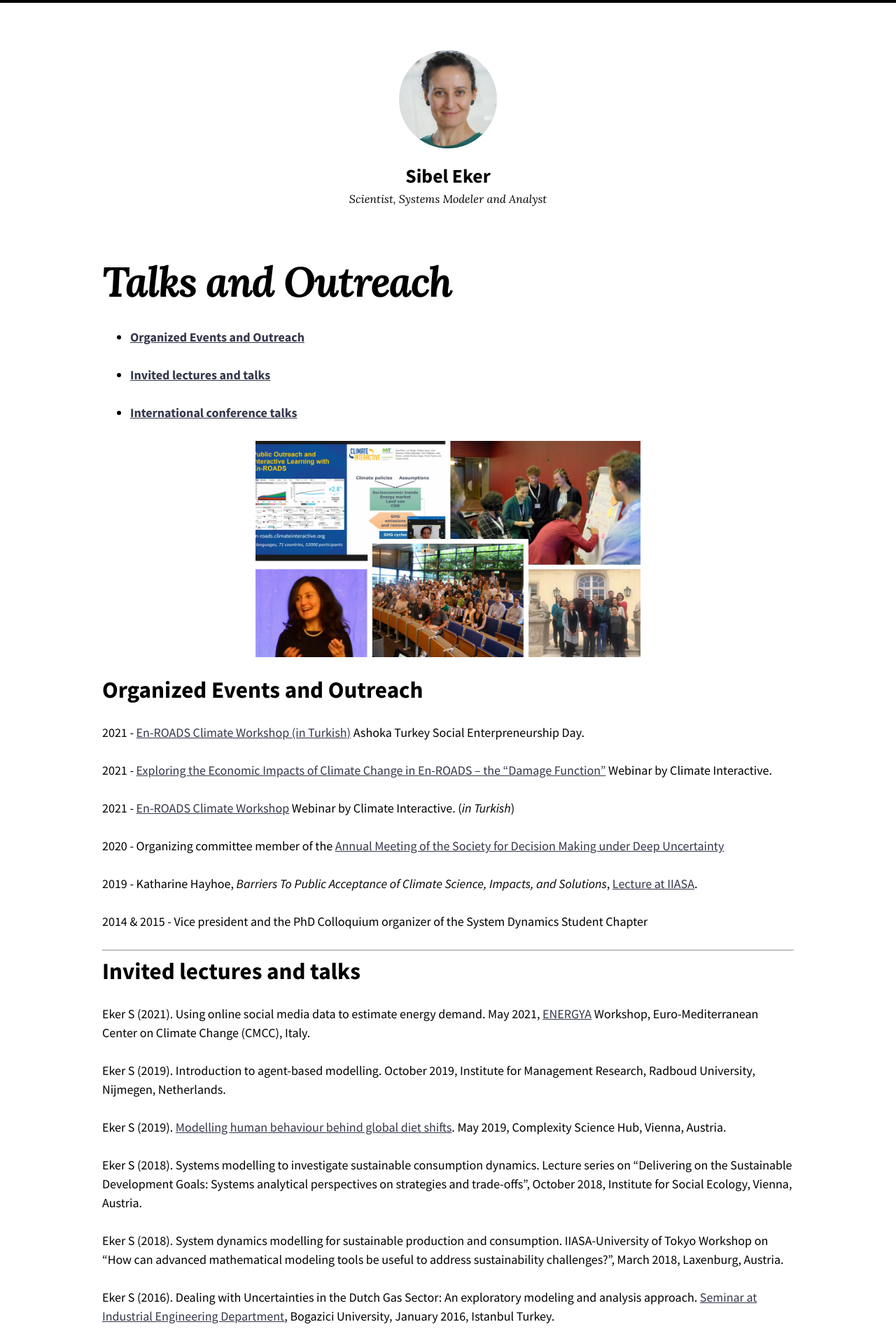
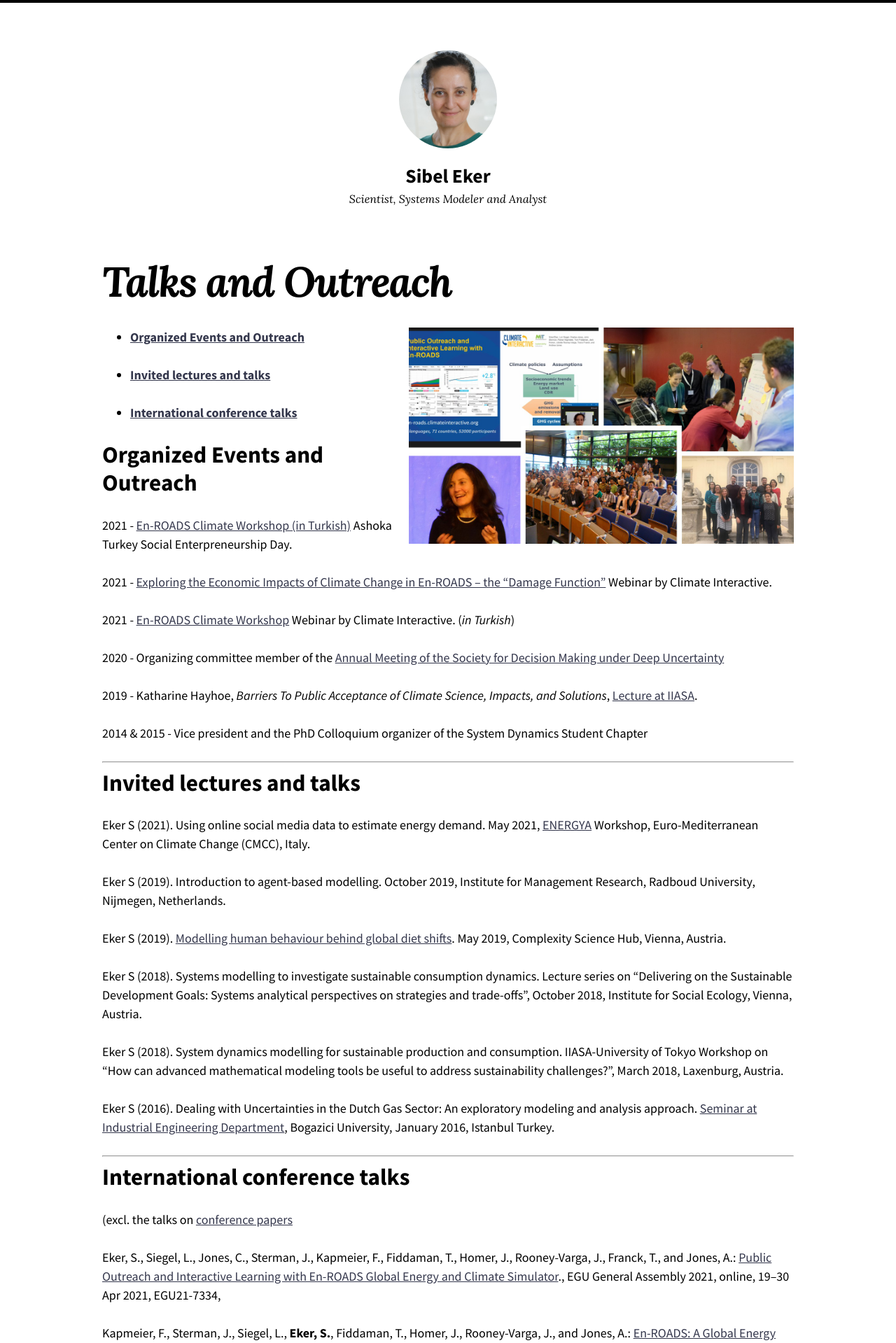
Before and after one commit to sibeleker/sibeleker.github.io, a Jekyll site: the page built from outreach.md, in a window 1280 px wide. Shown: the top 1919 px of the page at 70% size. Built offline with Jekyll 4.4.1, drawn with Linux system fonts in a browser that asks for light colours; nearby versions of some CDN libraries.

Commit message:
Update outreach.md

```diff
--- a/outreach.md
+++ b/outreach.md
@@ -3,14 +3,16 @@ title: Talks and Outreach
 layout: page
 ---
 
+![right-aligned-image](/images/outreach.jpg){: .align-right width="550px"}
+- [**Organized Events and Outreach**](#organized-events-and-outreach)
 
-- [**Organized Events and Outreach**](#organized-events-and-outreach)
 
 - [**Invited lectures and talks**](#invited-lectures-and-talks)
 
+
 - [**International conference talks**](#international-conference-talks)
 
-![center-aligned-image](/images/outreach.jpg){: .align-center width="550px"}
+
 
 # Organized Events and Outreach
 
```
